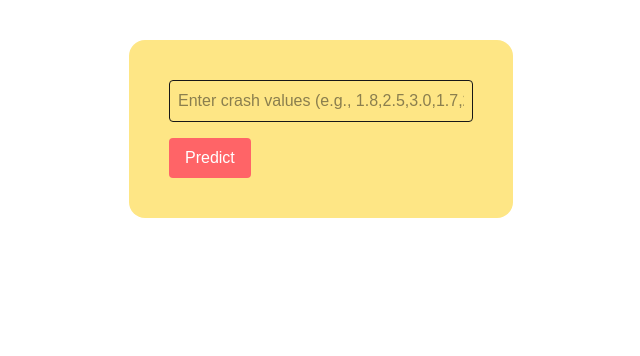
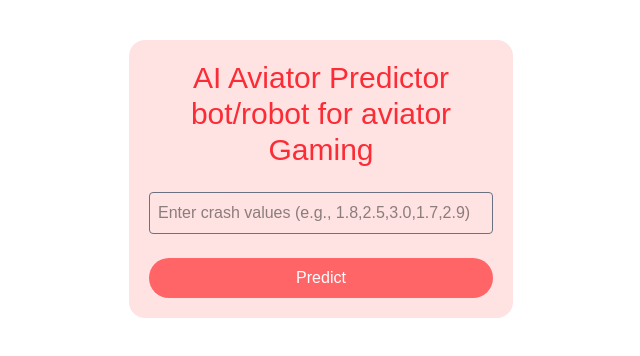
Before and after one commit to Gurungbabita02/web-tools, a Next.js app: page / in a window 1280 px wide. Shown: the top 356 px of the page, without its empty margins (319-959 px from the left). Built offline with nearby package versions, Linux system fonts and the light colour scheme.

Commit message:
predector code --

```diff
--- a/src/app/page.js
+++ b/src/app/page.js
@@ -50,19 +50,19 @@ export default function AviatorPredictor() {
 
   return (
     <div className="container m-auto mt-10 h-full min-h-screen">
-      <div className='lg:w-[30%] mx-auto bg-amber-200 p-10 rounded-2xl'>
-
+      <div className='lg:w-[30%] sm:w-full sm:p-5 mx-auto bg-red-100 p-10 rounded-2xl'>
+    <h2 className='text-red-500 text-3xl font-medium text-center mb-6'>AI Aviator Predictor bot/robot for aviator Gaming</h2>
       <input
         type="text"
         placeholder="Enter crash values (e.g., 1.8,2.5,3.0,1.7,2.9)"
         value={inputText}
         onChange={handleInputChange}
-        className="w-full border p-2 rounded"
+        className="w-full border p-2 rounded border-gray-500 focus:border-blue-600 focus:outline-0"
       />
 
       <button
         onClick={handleSubmit}
-        className="mt-4 bg-red-400 text-white px-4 py-2 rounded"
+        className="mt-6 bg-red-400 cursor-pointer text-white px-4 py-2 rounded-full w-full hover:bg-white hover:border hover:border-solid hover:text-red-600 "
       >
         {loader?<div role="status">
     <svg aria-hidden="true" class="w-8 h-8 text-gray-200 animate-spin dark:text-gray-600 fill-blue-600" viewBox="0 0 100 101" fill="none" xmlns="http://www.w3.org/2000/svg">
```
